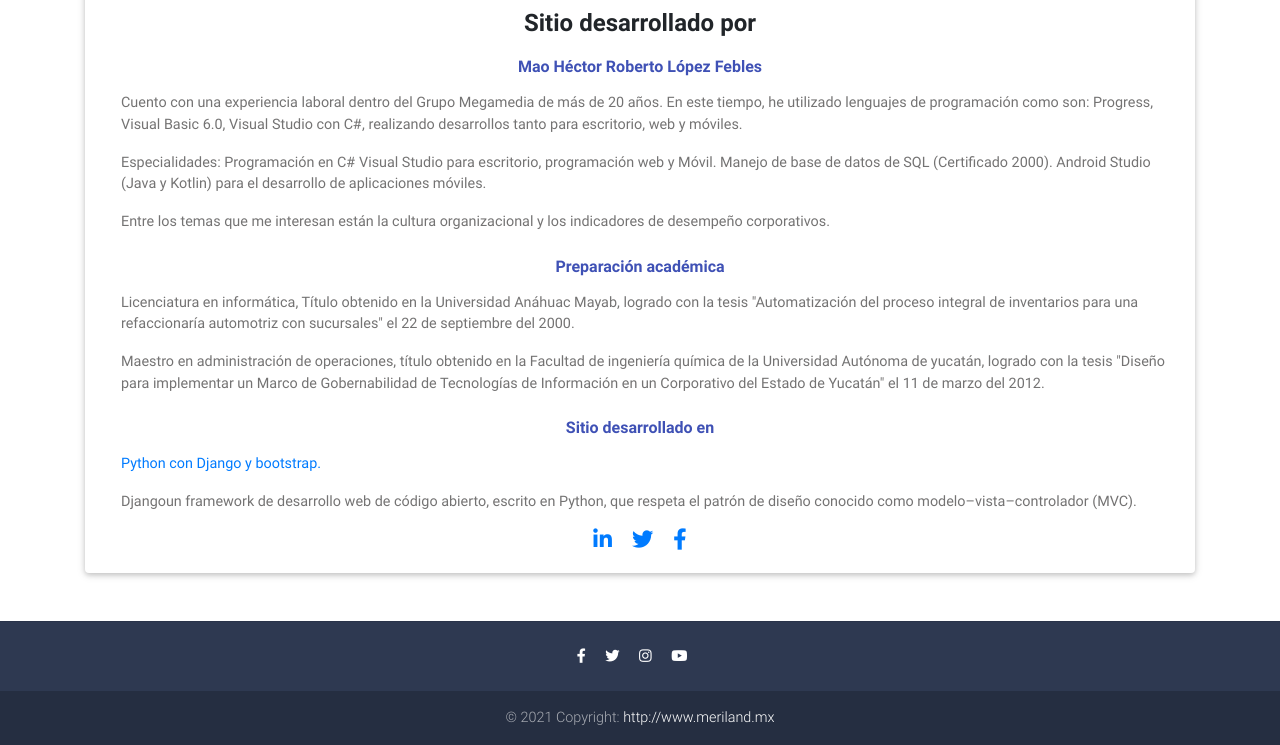
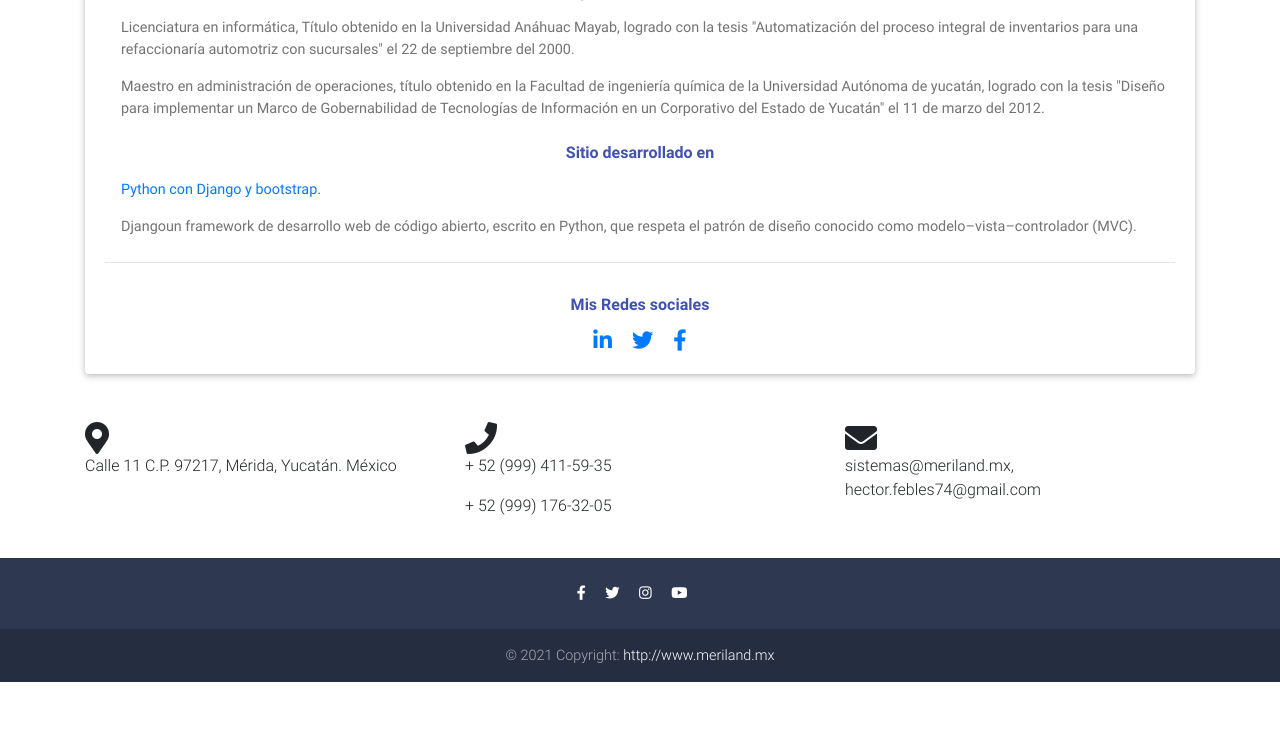
Before and after one commit to titofebles74/PortalMeriland, a Django app: page /desarrolladopor/ in a window 1280 px wide. Shown: the part 940-1685 px from the top of the page. After the commit the page ends 1622 px from the top, so only its background shows below. Run offline with Django 3.2, Linux system fonts and the light colour scheme; some libraries are stand-ins or nearby versions.

Commit message:
"Primera version"

```diff
--- a/adminsite/settings.py
+++ b/adminsite/settings.py
@@ -19,7 +19,6 @@ BASE_DIR = Path(__file__).resolve().parent.parent
 
 # Quick-start development settings - unsuitable for production
 # See https://docs.djangoproject.com/en/3.1/howto/deployment/checklist/
-
 
 
 # SECURITY WARNING: don't run with debug turned on in production!
--- a/meriland/templates/desarrolladopor.html
+++ b/meriland/templates/desarrolladopor.html
@@ -15,7 +15,7 @@
 
             <!-- Card image -->
             <div class="view view-cascade overlay">
-              <img class="card-img-top" src="https://mdbootstrap.com/img/Photos/Slides/img%20(70).jpg" alt="Card image cap">
+              <img class="card-img-top" src="/media/img/perfil.png" alt="Card image cap">
               <a href="#!">
                 <div class="mask rgba-white-slight waves-effect waves-light"></div>
               </a>
@@ -46,17 +46,23 @@
 
               <!-- Subtitle -->
               <h6 class="font-weight-bold indigo-text py-2">Sitio desarrollado en</h6>
-                <p class="card-text media-body text-center text-md-left ml-md-3 ml-0"> <a href="https://www.python.org/"> Python con Django y bootstrap. </a>
+              <p class="card-text media-body text-center text-md-left ml-md-3 ml-0"> <a href="https://www.python.org/"> Python con Django y bootstrap. </a>
               </p>
               <p class="card-text media-body text-center text-md-left ml-md-3 ml-0"> Djangoun framework de desarrollo web de código abierto, escrito en Python, que respeta el patrón de diseño conocido como modelo–vista–controlador (MVC).
               </p>
 
+              <hr class="my-4">
+
+
               <!-- Linkedin -->
+              <h6 class="font-weight-bold indigo-text py-2">Mis Redes sociales</h6>
+
               <a class="px-2 fa-lg li-ic" href="https://www.linkedin.com/in/hlopezfeb/" target="_blank"><i class="fab fa-linkedin-in"></i></a>
               <!-- Twitter -->
               <a class="px-2 fa-lg tw-ic" href="https://twitter.com/titofebles" target="_blank"><i class="fab fa-twitter"></i></a>
               <!-- Dribbble -->
               <a class="px-2 fa-lg fb-ic" href="https://www.facebook.com/titofebles74" target="_blank"><i class="fab fa-facebook-f"></i></a>
+
 
             </div>
 
@@ -65,6 +71,30 @@
 
       </div>
       <!--Grid column-->
+  </div>
 
+  <div class="row">
+        <div class="col-lg-4 col-md-12 mb-lg-0 mb-4">
+            <ul class="list-unstyled mb-0">
+                <li><i class="fas fa-map-marker-alt mt-4 fa-2x"></i>
+                    <p>Calle 11 C.P. 97217, Mérida, Yucatán. México</p>
+                </li>
+            </ul>
+        </div>
+        <div class="col-lg-4 col-md-12 mb-lg-0 mb-4">
+            <ul class="list-unstyled mb-0">
+                <li><i class="fas fa-phone mt-4 fa-2x"></i>
+                    <p>+ 52 (999) 411-59-35</p>
+                    <p>+ 52 (999) 176-32-05</p>
+                </li>
+            </ul>
+        </div>
+        <div class="col-lg-4 col-md-12 mb-lg-0 mb-4">
+            <ul class="list-unstyled mb-0">
+                <li><i class="fas fa-envelope mt-4 fa-2x"></i>
+                    <p>sistemas@meriland.mx, hector.febles74@gmail.com</p>
+                </li>
+            </ul>
+        </div>
   </div>
 {% endblock %}
```
